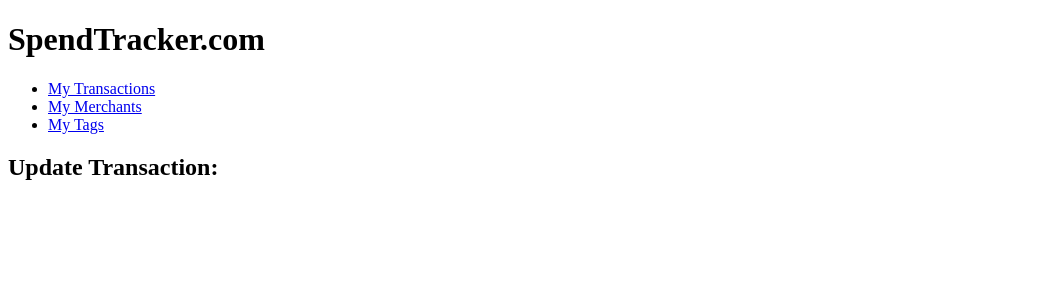
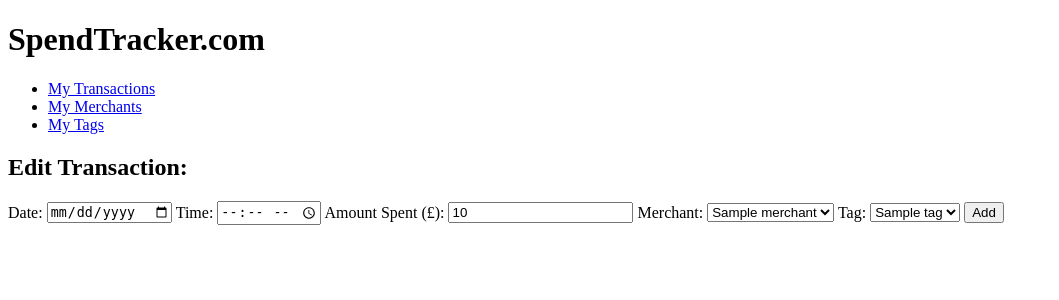
Before and after one commit to robbieferg/spending_tracker_solo_project, a Flask app: template templates/transactions/edit.html in a window 1280 px wide. Shown: the top 300 px of the page, without its empty margins (0-1059 px from the left). Run offline with Flask 2, Linux system fonts and the light colour scheme; the template is opened without the code that fills it: most values are stand-ins (such as "Sample title", 1, 10 or a date in 2020).

Commit message:
edit transaction buttons and form added

```diff
--- a/controllers/transactions_controller.py
+++ b/controllers/transactions_controller.py
@@ -31,3 +31,8 @@ def new_transaction():
     transaction = Transaction(date, time, amount_spent, merchant, tag)
     transaction_repository.save(transaction)
     return redirect("/transactions")
+
+@transactions_blueprint.route("/transactions/<id>/edit")
+def edit_transaction(id):
+    transaction = transaction_repository.select(id)
+    return render_template("transactions/edit.html", transaction = transaction)
--- a/templates/transactions/add.html
+++ b/templates/transactions/add.html
@@ -10,14 +10,12 @@
     <input type="text" id="amount_spent" name="amount_spent">
     <label for="merchant">Merchant:</label>
     <select name="merchant" id="merchant">
-        <option value="none">None</option>
         {% for merchant in merchants %}
             <option value="{{ merchant.name }}">{{ merchant.name }}</option>
         {% endfor %}
     </select>
     <label for="tag">Tag:</label>
     <select name="tag" id="tag">
-        <option value="none">None</option>
         {% for tag in tags %}
             <option value="{{ tag.name }}">{{ tag.name }}</option>
         {% endfor %}
--- a/templates/transactions/edit.html
+++ b/templates/transactions/edit.html
@@ -1,5 +1,25 @@
 {% extends 'base.html' %}
 {% block content %}
-    <h2>Update Transaction:</h2>
-
+    <h2>Edit Transaction:</h2>
+    <form action="/transactions/{{ transaction.id }}" method="post">
+        <label for="date">Date:</label>
+        <input type="date" id="date" name="date" value="{{ transaction.date }}">
+        <label for="time">Time:</label>
+        <input type="time" id="time" name="time" value="{{ transaction.time }}">
+        <label for="amount_spent">Amount Spent (£):</label>
+        <input type="text" id="amount_spent" name="amount_spent" value="{{ transaction.amount_spent }}">
+        <label for="merchant">Merchant:</label>
+        <select name="merchant" id="merchant" value="{{ transaction.merchant.name }}">
+            {% for merchant in merchants %}
+                <option value="{{ merchant.name }}">{{ merchant.name }}</option>
+            {% endfor %}
+        </select>
+        <label for="tag">Tag:</label>
+        <select name="tag" id="tag" value="{{ transaction.tag.name }}">
+            {% for tag in tags %}
+                <option value="{{ tag.name }}">{{ tag.name }}</option>
+            {% endfor %}
+        </select>
+        <button type="submit">Add</button>
+    </form>
 {% endblock content %}
--- a/templates/transactions/index.html
+++ b/templates/transactions/index.html
@@ -30,7 +30,10 @@
         <td>|</td>
         <td>{{ transaction.tag.name }}</td>
         <td>|</td>
+        <td></td>
+        <td><form action="/transactions/{{ transaction.id }}/edit"><button>Edit Transaction</button></form></td>
     </tr>
+
 
     {% endfor %}
 </table>
```
